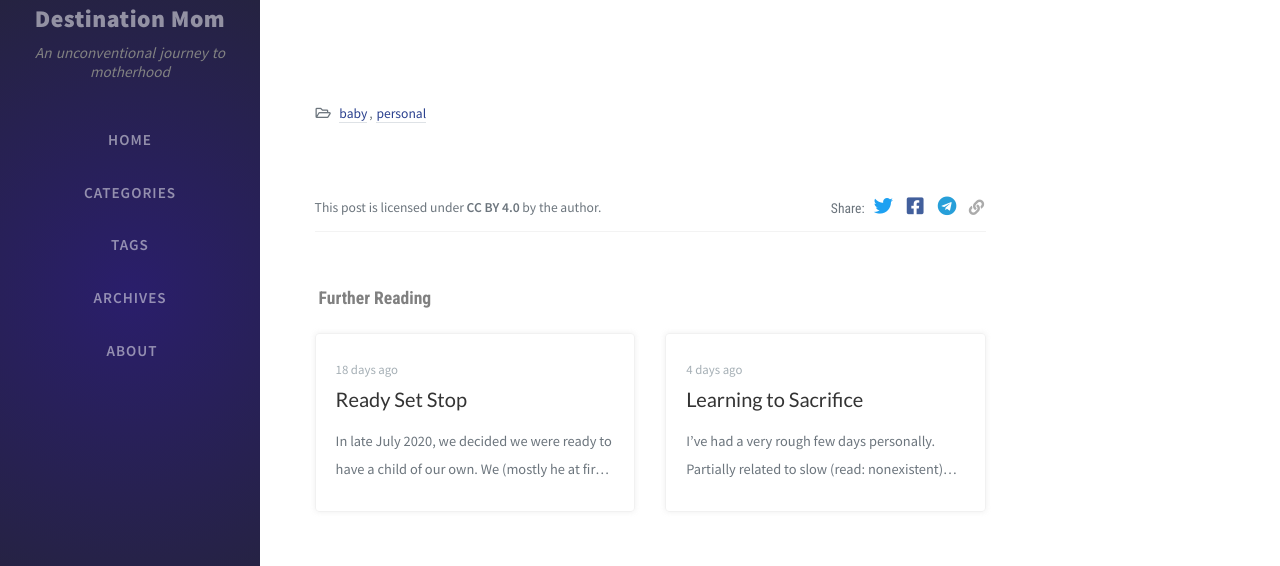
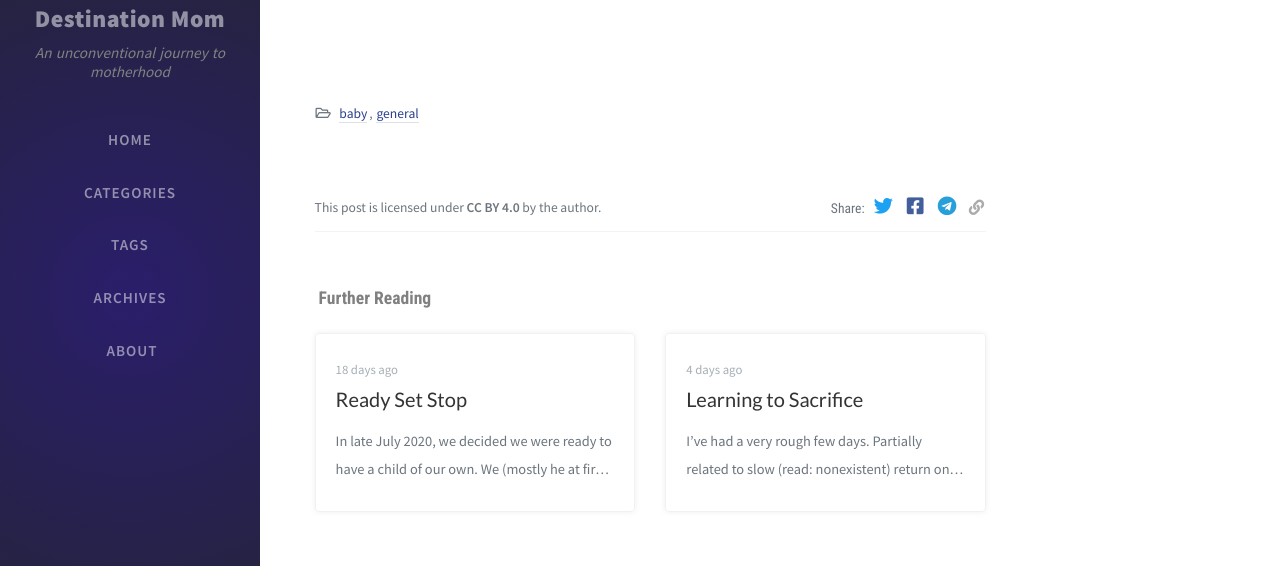
Before and after one commit to destinationmom/destinationmom.github.io, a Jekyll site: the page built from _posts/2020-09-20-brace-for-impact.md, in a window 1280 px wide and 900 px high, scrolled down 1508 px. Shown: the part 155-721 px from the top of the window. Built offline with Jekyll 4.4.1, drawn with Linux system fonts in a browser that asks for light colours; nearby versions of some CDN libraries; comment, search, counter and statistics services are not loaded.

Commit message:
Draft complete

```diff
--- a/_posts/2020-09-20-brace-for-impact.md
+++ b/_posts/2020-09-20-brace-for-impact.md
@@ -1,6 +1,6 @@
 ---
 author: H
-categories: [baby, personal]
+categories: [baby, general]
 tags: []
 ---
 Because there's such a lack of information (both online and from my IRL doctor) about what I should do regarding HRT, I basically had to make my own assessment and decision.
```
Also changed, not shown: _posts/2020-09-23-not-me.md (added, +31 -0 lines), _posts/2020-09-23-workingtitle.md (deleted, +0 -15 lines).
